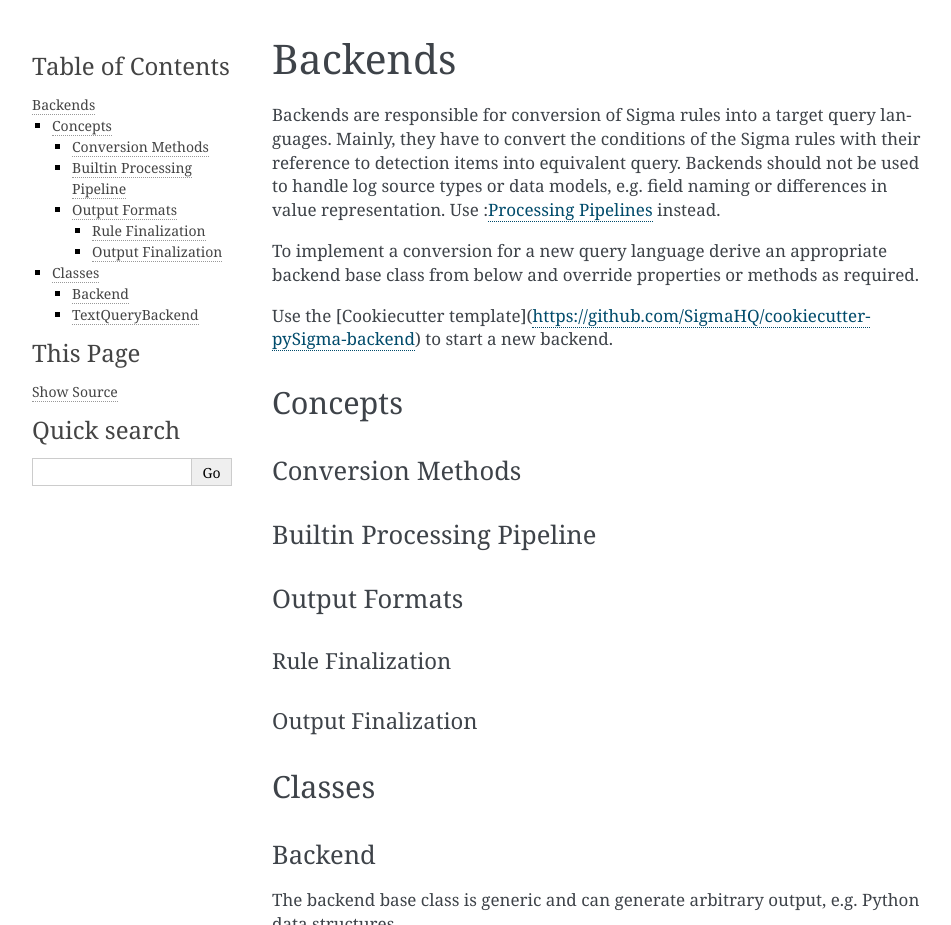
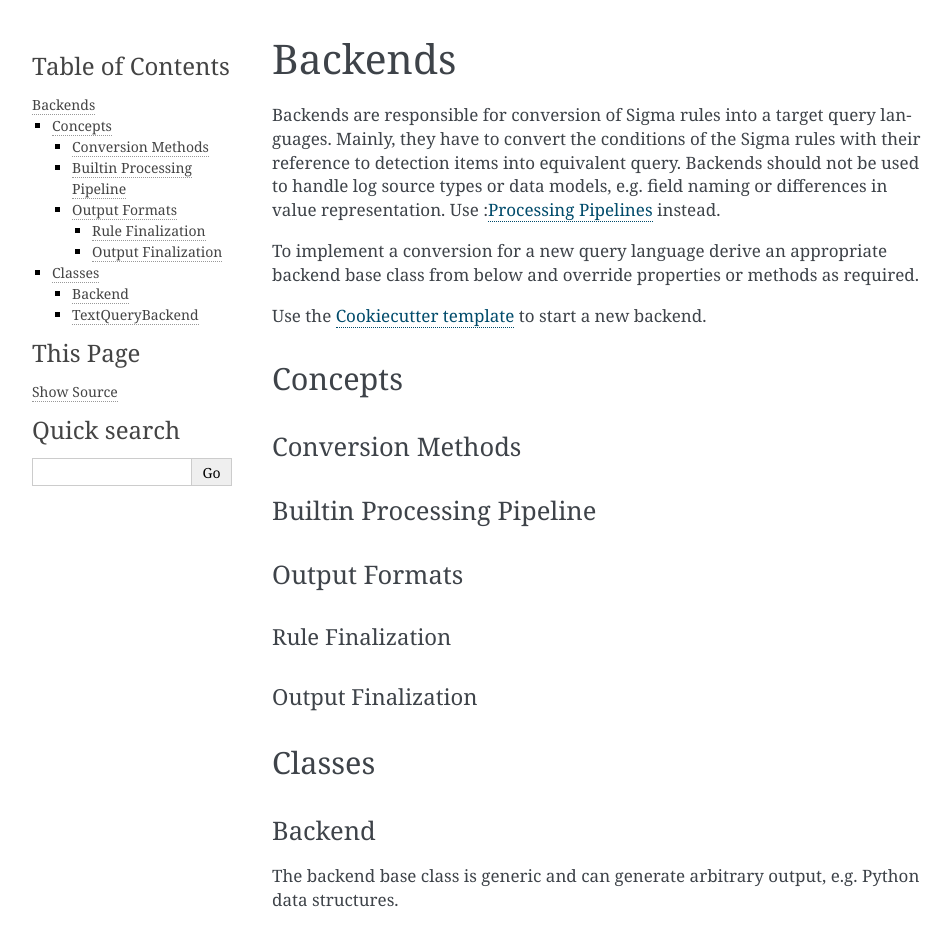
Before and after one commit to SigmaHQ/pySigma, a Sphinx documentation site: the page built from docs/Backends.rst, in a window 1280 px wide, cut to the strip 0-925 px from the top of the page. Shown: the whole strip, without its empty margins (148-1099 px from the left). Built offline with Sphinx 7.4.7, drawn with Linux system fonts in a browser that asks for light colours.

Commit message:
Fixed docs link

```diff
--- a/docs/Backends.rst
+++ b/docs/Backends.rst
@@ -9,7 +9,7 @@ naming or differences in value representation. Use ::doc:`Processing_Pipelines`
 To implement a conversion for a new query language derive an appropriate backend base class from
 below and override properties or methods as required.
 
-Use the [Cookiecutter template](https://github.com/SigmaHQ/cookiecutter-pySigma-backend) to start a
+Use the `Cookiecutter template <https://github.com/SigmaHQ/cookiecutter-pySigma-backend>`_ to start a
 new backend.
 
 Concepts
```
